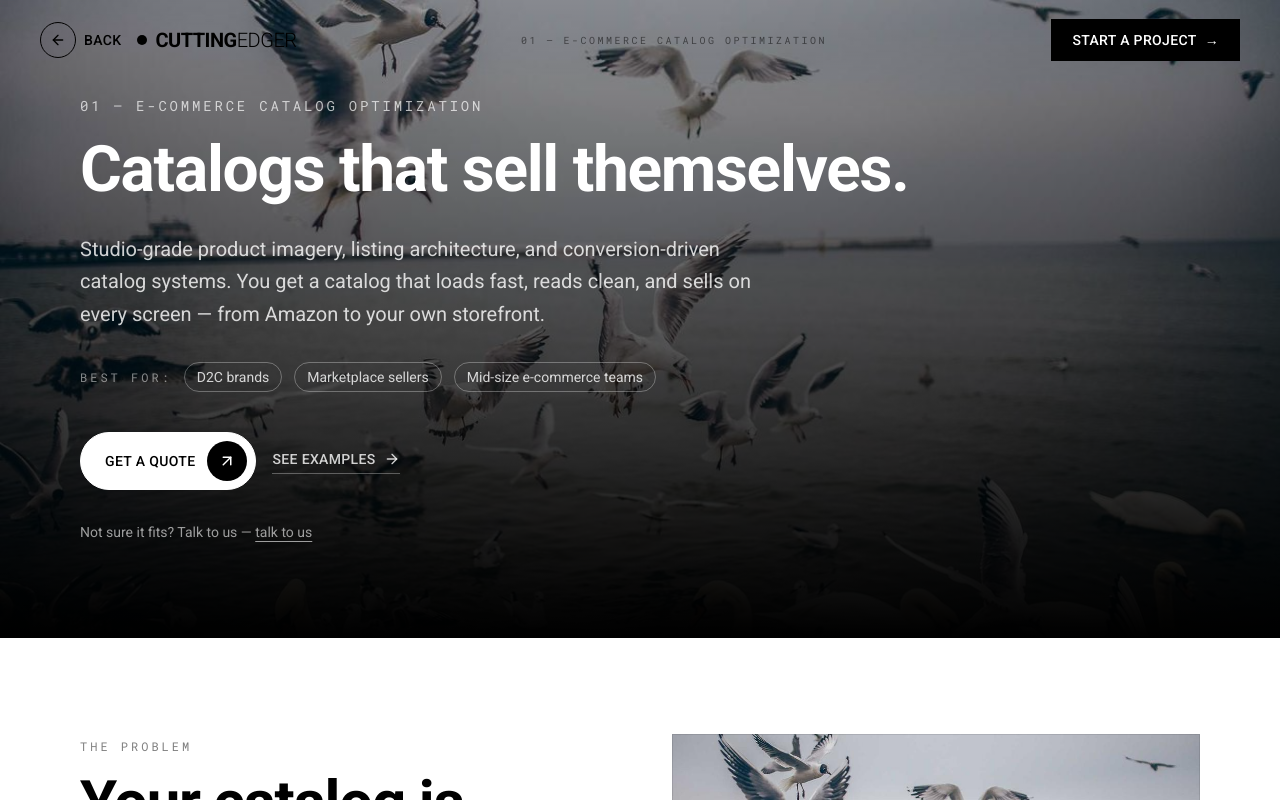
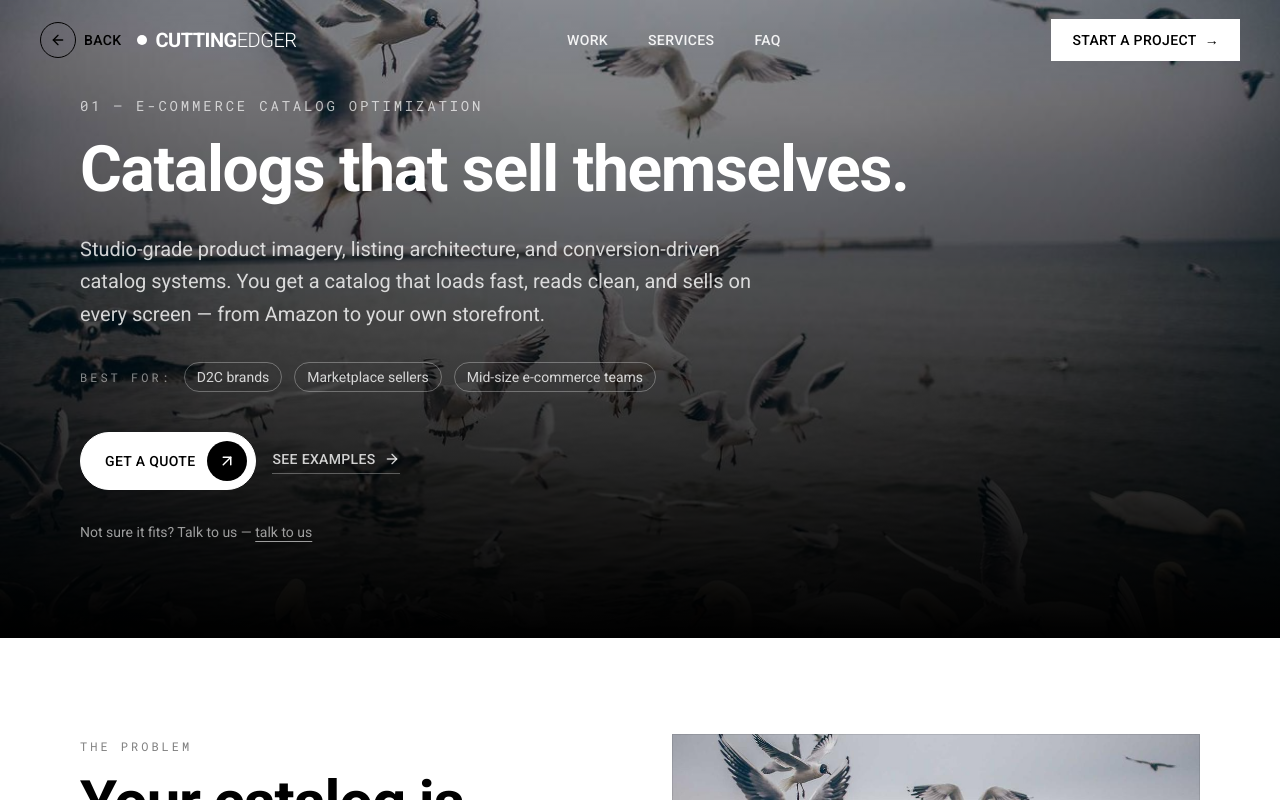
Before and after one commit to fazlerabbysm-tech/agencydemo, a Next.js app: page / in a window 1280 px wide. Both pictures are taken after a click on the element 16 px from the left and 2510 px from the top of the page. Shown: the part 2110-2910 px from the top of the page. Built offline with nearby package versions, Linux system fonts and the light colour scheme.

Commit message:
fbb69096-40a2-419f-9eed-6b8472c288a0

```diff
--- a/src/components/site/navbar.tsx
+++ b/src/components/site/navbar.tsx
@@ -2,7 +2,7 @@
 
 import { useEffect, useState } from "react";
 import { motion, AnimatePresence } from "framer-motion";
-import { Menu, X } from "lucide-react";
+import { Menu, X, ArrowLeft } from "lucide-react";
 
 const navLinks = [
   { label: "Work", href: "#work" },
@@ -10,21 +10,54 @@ const navLinks = [
   { label: "FAQ", href: "#faq" },
 ];
 
-export default function Navbar() {
+interface NavbarProps {
+  variant?: "home" | "service";
+  onBack?: () => void;
+  scrollContainerId?: string;
+}
+
+export default function Navbar({
+  variant = "home",
+  onBack,
+  scrollContainerId,
+}: NavbarProps) {
   const [scrolled, setScrolled] = useState(false);
   const [open, setOpen] = useState(false);
 
   useEffect(() => {
+    // For "home" variant, listen to window scroll
+    // For "service" variant, listen to the scroll container
+    if (variant === "home") {
       const onScroll = () => setScrolled(window.scrollY > 24);
       onScroll();
       window.addEventListener("scroll", onScroll, { passive: true });
       return () => window.removeEventListener("scroll", onScroll);
-  }, []);
+    } else {
+      const el = document.getElementById(scrollContainerId || "service-page-scroll");
+      if (!el) return;
+      const onScroll = () => setScrolled(el.scrollTop > 24);
+      onScroll();
+      el.addEventListener("scroll", onScroll, { passive: true });
+      return () => el.removeEventListener("scroll", onScroll);
+    }
+  }, [variant, scrollContainerId]);
 
-  // When at the very top (hero) the navbar sits on a black background,
-  // so everything flips to white. Once the user scrolls past the hero
-  // (or opens the mobile menu), it switches back to the white/black scheme.
+  // Home: dark when at top (over black hero).
+  // Service: dark when at top (over dark hero image), light when scrolled.
   const onDark = !scrolled && !open;
+
+  const handleNavClick = (href: string) => {
+    setOpen(false);
+    if (variant === "service" && onBack) {
+      // On service page, nav links go back to home then to the section
+      onBack();
+      // Small delay to let the home page render, then scroll
+      setTimeout(() => {
+        const el = document.querySelector(href);
+        if (el) el.scrollIntoView({ behavior: "smooth" });
+      }, 100);
+    }
+  };
 
   return (
     <motion.header
@@ -38,8 +71,30 @@ export default function Navbar() {
       }`}
     >
       <nav className="mx-auto max-w-[1600px] px-5 sm:px-6 md:px-10 h-16 md:h-20 flex items-center justify-between">
-        {/* Logo — white when at top (over black hero), black when scrolled */}
-        <a href="#top" className="flex items-center gap-2 group">
+        {/* Left: Back button (service only) + Logo */}
+        <div className="flex items-center gap-3 sm:gap-4">
+          {variant === "service" && onBack && (
+            <button
+              onClick={onBack}
+              className="flex items-center gap-2 text-sm font-medium tracking-wide group"
+              aria-label="Back to home"
+            >
+              <span className="h-9 w-9 rounded-full border border-black flex items-center justify-center group-hover:bg-black group-hover:text-white transition-colors duration-300">
+                <ArrowLeft size={16} />
+              </span>
+              <span className="hidden sm:inline uppercase">Back</span>
+            </button>
+          )}
+          <a
+            href="#top"
+            onClick={(e) => {
+              if (variant === "service" && onBack) {
+                e.preventDefault();
+                onBack();
+              }
+            }}
+            className="flex items-center gap-2 group"
+          >
             <span
               className={`h-2.5 w-2.5 rounded-full transition-all duration-300 group-hover:scale-150 ${
                 onDark ? "bg-white" : "bg-black"
@@ -53,14 +108,21 @@ export default function Navbar() {
               CUTTING<span className="font-light">EDGER</span>
             </span>
           </a>
+        </div>
 
         {/* Desktop nav */}
         <div className="hidden md:flex items-center gap-8 lg:gap-10">
           {navLinks.map((l) => (
             <a
               key={l.href}
-              href={l.href}
-              className={`text-xs lg:text-sm font-medium tracking-wide uppercase relative group transition-colors duration-300 ${
+              href={variant === "service" ? undefined : l.href}
+              onClick={(e) => {
+                if (variant === "service") {
+                  e.preventDefault();
+                  handleNavClick(l.href);
+                }
+              }}
+              className={`text-xs lg:text-sm font-medium tracking-wide uppercase relative group transition-colors duration-300 cursor-pointer ${
                 onDark ? "text-white/90 hover:text-white" : "text-black/80 hover:text-black"
               }`}
             >
@@ -76,8 +138,22 @@ export default function Navbar() {
 
         <div className="hidden md:block">
           <a
-            href="#contact"
-            className={`group inline-flex items-center gap-2 px-4 lg:px-5 py-2 lg:py-2.5 text-xs lg:text-sm font-medium tracking-wide uppercase border transition-colors duration-300 ${
+            href={variant === "service" ? undefined : "#contact"}
+            onClick={(e) => {
+              if (variant === "service") {
+                e.preventDefault();
+                // Scroll to the contact section inside the service page
+                const contactEl = document.getElementById("contact-page");
+                const scrollEl = document.getElementById("service-page-scroll");
+                if (contactEl && scrollEl) {
+                  scrollEl.scrollTo({
+                    top: contactEl.offsetTop - 80,
+                    behavior: "smooth",
+                  });
+                }
+              }
+            }}
+            className={`group inline-flex items-center gap-2 px-4 lg:px-5 py-2 lg:py-2.5 text-xs lg:text-sm font-medium tracking-wide uppercase border transition-colors duration-300 cursor-pointer ${
               onDark
                 ? "bg-white text-black border-white hover:bg-transparent hover:text-white"
                 : "bg-black text-white border-black hover:bg-white hover:text-black"
@@ -116,15 +192,47 @@ export default function Navbar() {
                 <a
                   key={l.href}
                   href={l.href}
-                  onClick={() => setOpen(false)}
+                  onClick={() => {
+                    setOpen(false);
+                    if (variant === "service" && onBack) {
+                      onBack();
+                      setTimeout(() => {
+                        const el = document.querySelector(l.href);
+                        if (el) el.scrollIntoView({ behavior: "smooth" });
+                      }, 100);
+                    }
+                  }}
                   className="text-2xl font-display font-medium tracking-tight text-black"
                 >
                   {l.label}
                 </a>
               ))}
+              {variant === "service" && onBack && (
+                <button
+                  onClick={() => {
+                    setOpen(false);
+                    onBack();
+                  }}
+                  className="text-2xl font-display font-medium tracking-tight text-black/60 flex items-center gap-2"
+                >
+                  <ArrowLeft size={20} /> Back to home
+                </button>
+              )}
               <a
                 href="#contact"
-                onClick={() => setOpen(false)}
+                onClick={() => {
+                  setOpen(false);
+                  if (variant === "service") {
+                    const contactEl = document.getElementById("contact-page");
+                    const scrollEl = document.getElementById("service-page-scroll");
+                    if (contactEl && scrollEl) {
+                      scrollEl.scrollTo({
+                        top: contactEl.offsetTop - 80,
+                        behavior: "smooth",
+                      });
+                    }
+                  }
+                }}
                 className="mt-2 inline-flex items-center justify-center gap-2 bg-black text-white px-5 py-3 text-sm font-medium tracking-wide uppercase"
               >
                 Start a project →
--- a/src/components/site/service-detail-modal.tsx
+++ b/src/components/site/service-detail-modal.tsx
@@ -3,16 +3,14 @@
 import { useEffect, useState } from "react";
 import { motion, AnimatePresence } from "framer-motion";
 import {
-  ArrowLeft,
   ArrowUpRight,
   ArrowRight,
   Plus,
   Calendar,
   FileText,
-  Menu,
-  X,
 } from "lucide-react";
 import { serviceDetails, type ServiceDetail } from "@/data/services";
+import Navbar from "@/components/site/navbar";
 
 interface Props {
   slug: string | null;
@@ -26,8 +24,6 @@ export default function ServiceDetailModal({
   onSwitchService,
 }: Props) {
   const service = serviceDetails.find((s) => s.slug === slug);
-  const [scrolled, setScrolled] = useState(false);
-  const [menuOpen, setMenuOpen] = useState(false);
 
   // Lock body scroll when page is open
   useEffect(() => {
@@ -41,16 +37,6 @@ export default function ServiceDetailModal({
     return () => {
       document.body.style.overflow = "";
     };
-  }, [service]);
-
-  // Track scroll for sticky header style
-  useEffect(() => {
-    if (!service) return;
-    const el = document.getElementById("service-page-scroll");
-    if (!el) return;
-    const onScroll = () => setScrolled(el.scrollTop > 40);
-    el.addEventListener("scroll", onScroll, { passive: true });
-    return () => el.removeEventListener("scroll", onScroll);
   }, [service]);
 
   // ESC to close
@@ -72,93 +58,12 @@ export default function ServiceDetailModal({
           transition={{ duration: 0.3 }}
           className="fixed inset-0 z-[100] bg-white"
         >
-          {/* === STICKY HEADER (acts like navbar on a real page) === */}
-          <header
-            className={`absolute top-0 left-0 right-0 z-50 transition-all duration-500 ${
-              scrolled
-                ? "bg-white/90 backdrop-blur-md border-b border-black/10"
-                : "bg-transparent border-b border-transparent"
-            }`}
-          >
-            <nav className="mx-auto max-w-[1400px] px-5 sm:px-6 md:px-10 h-16 md:h-20 flex items-center justify-between">
-              {/* Back + Logo */}
-              <div className="flex items-center gap-4">
-                <button
-                  onClick={onClose}
-                  className="flex items-center gap-2 text-sm font-medium tracking-wide group"
-                >
-                  <span className="h-9 w-9 rounded-full border border-black flex items-center justify-center group-hover:bg-black group-hover:text-white transition-colors duration-300">
-                    <ArrowLeft size={16} />
-                  </span>
-                  <span className="hidden sm:inline uppercase">Back</span>
-                </button>
-                <a
-                  href="#top"
-                  onClick={(e) => {
-                    e.preventDefault();
-                    onClose();
-                  }}
-                  className="flex items-center gap-2 group"
-                >
-                  <span
-                    className={`h-2.5 w-2.5 rounded-full transition-transform group-hover:scale-150 ${
-                      scrolled ? "bg-black" : "bg-black"
-                    }`}
-                  />
-                  <span className="font-bold tracking-tight text-lg md:text-xl">
-                    CUTTING<span className="font-light">EDGER</span>
-                  </span>
-                </a>
-              </div>
-
-              {/* Service name (center, desktop) */}
-              <span className="hidden lg:block font-mono text-[10px] tracking-[0.25em] uppercase text-black/50">
-                {service.no} — {service.name}
-              </span>
-
-              {/* CTA + mobile menu */}
-              <div className="hidden md:flex items-center gap-3">
-                <a
-                  href="#contact-page"
-                  className="group inline-flex items-center gap-2 bg-black text-white px-5 py-2.5 text-sm font-medium tracking-wide uppercase hover:bg-white hover:text-black border border-black transition-colors duration-300"
-                >
-                  Start a project
-                  <span className="transition-transform duration-300 group-hover:translate-x-1">→</span>
-                </a>
-              </div>
-
-              <button
-                onClick={() => setMenuOpen((v) => !v)}
-                className="md:hidden h-10 w-10 flex items-center justify-center"
-                aria-label="Toggle menu"
-              >
-                {menuOpen ? <X size={20} /> : <Menu size={20} />}
-              </button>
-            </nav>
-
-            {/* Mobile dropdown */}
-            <AnimatePresence>
-              {menuOpen && (
-                <motion.div
-                  initial={{ height: 0, opacity: 0 }}
-                  animate={{ height: "auto", opacity: 1 }}
-                  exit={{ height: 0, opacity: 0 }}
-                  transition={{ duration: 0.3 }}
-                  className="md:hidden overflow-hidden bg-white border-t border-black/10"
-                >
-                  <div className="px-5 sm:px-6 py-6 flex flex-col gap-5">
-                    <a
-                      href="#contact-page"
-                      onClick={() => setMenuOpen(false)}
-                      className="inline-flex items-center justify-center gap-2 bg-black text-white px-5 py-3 text-sm font-medium tracking-wide uppercase"
-                    >
-                      Start a project →
-                    </a>
-                  </div>
-                </motion.div>
-              )}
-            </AnimatePresence>
-          </header>
+          {/* === HOMEPAGE NAVBAR (same as homepage, with back button) === */}
+          <Navbar
+            variant="service"
+            onBack={onClose}
+            scrollContainerId="service-page-scroll"
+          />
 
           {/* === SCROLLABLE PAGE CONTENT === */}
           <motion.div
```
Lines whose indentation alone changed are shown as unchanged.
